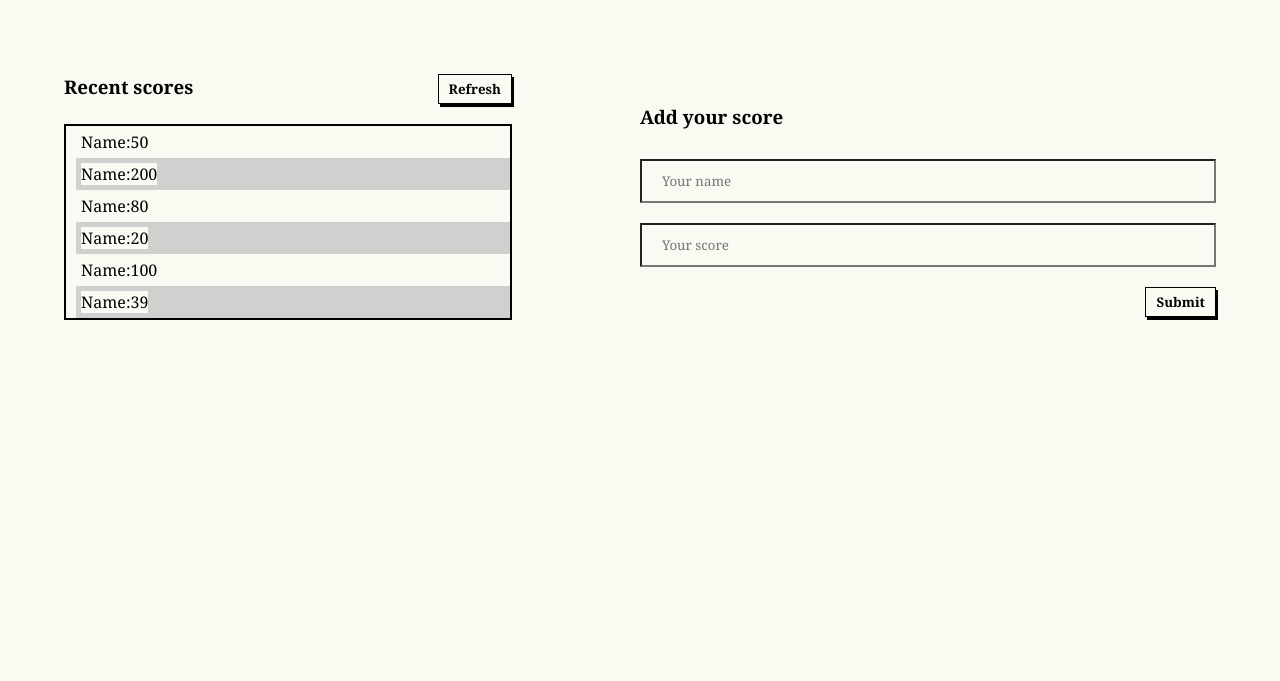
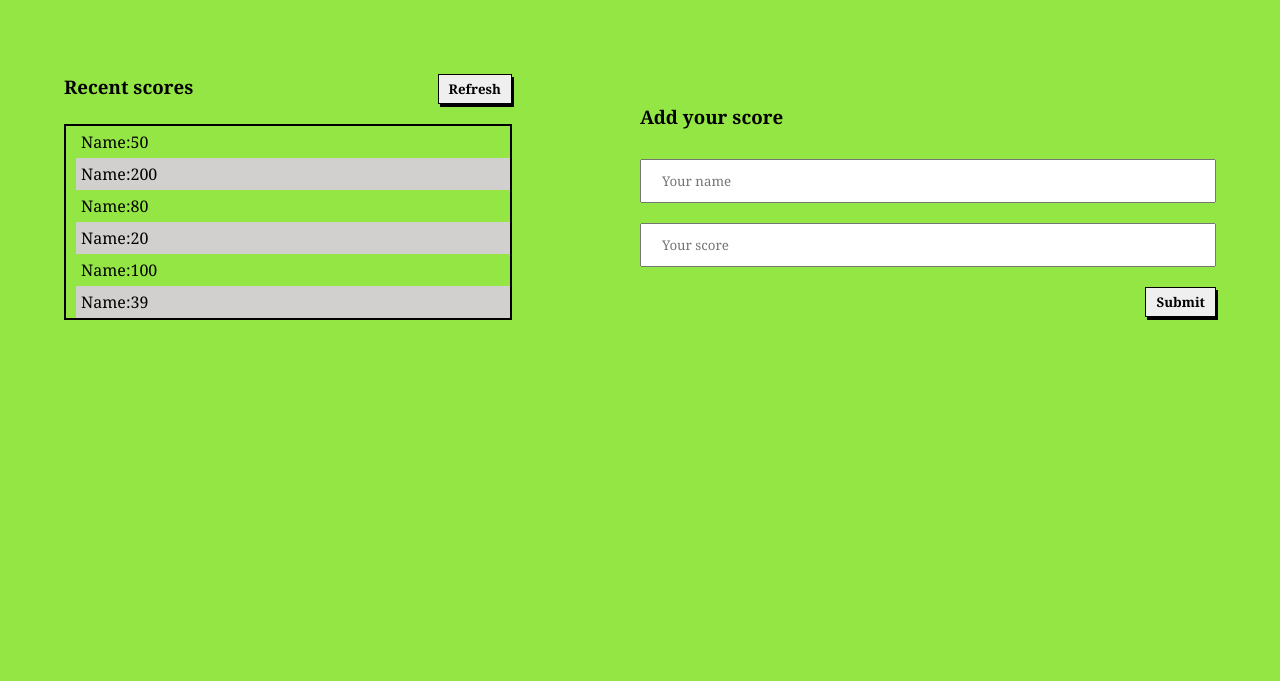
Before and after one commit to uchexm/Leaderboard, a website built with webpack: page src/index.html in a window 1280 px wide. Shown: the part 119-800 px from the top of the page. Built offline with nearby package versions, Linux system fonts and the light colour scheme; no server answers.

Commit message:
Add function to generate backgrounf color

```diff
--- a/src/index.js
+++ b/src/index.js
@@ -41,3 +41,15 @@ addscore.addEventListener('click', () => {
     document.forms[0].reset();
   }
 });
+
+// To generate background
+function randomBackground() {
+  const x = Math.floor(Math.random() * 256);
+  const y = Math.floor(Math.random() * 256);
+  const z = Math.floor(Math.random() * 256);
+
+  const bgColor = `rgb(${x},${y},${z})`;
+
+  document.body.style.background = bgColor;
+}
+randomBackground();
--- a/src/style.css
+++ b/src/style.css
@@ -1,5 +1,4 @@
 * {
-  background-color: rgb(250, 249, 242);
   margin: 0;
   padding: 0;
   box-sizing: border-box;
```
Also changed, not shown: dist/index.bundle.js.
